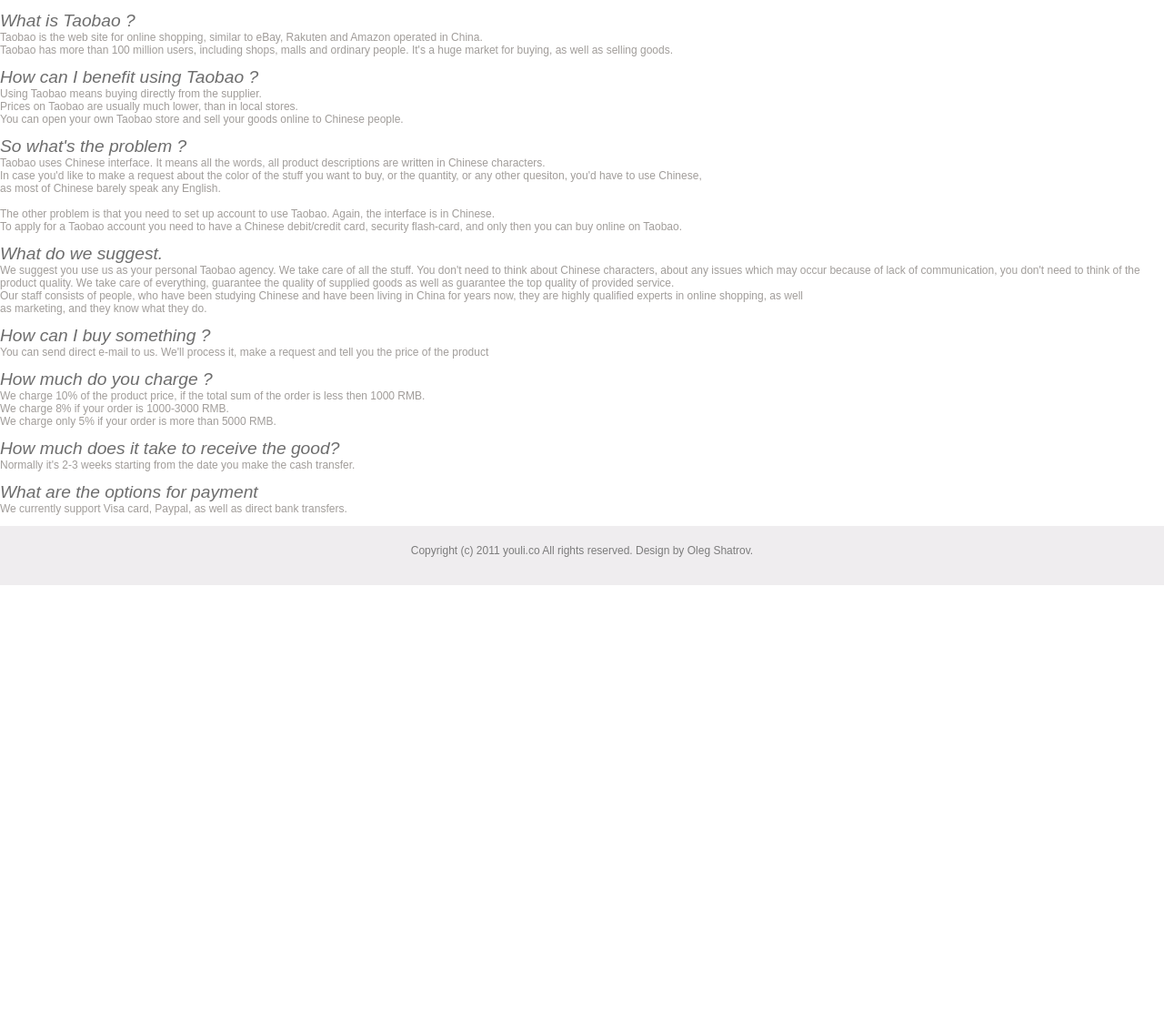
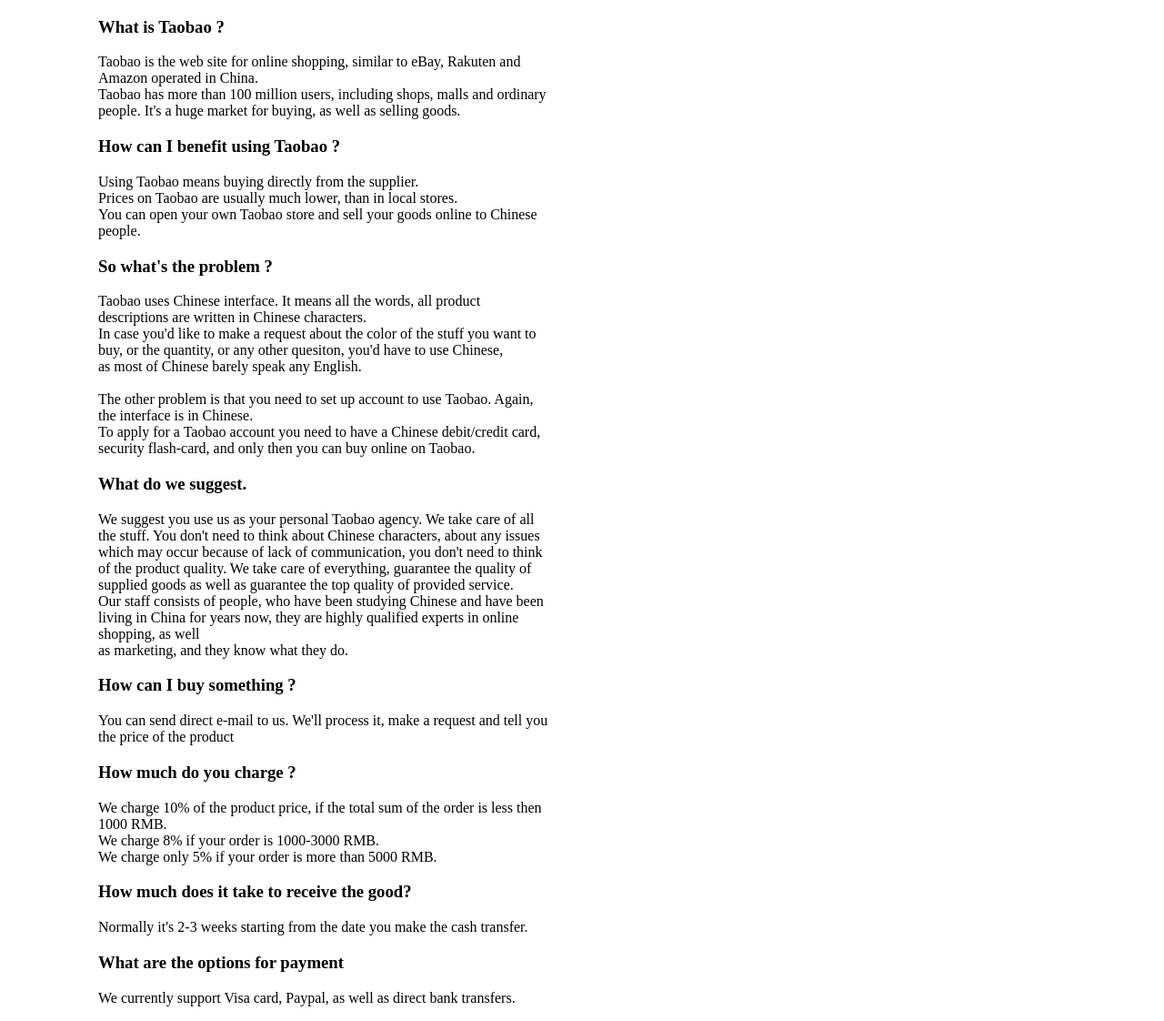
Before and after one commit to iurii/iurii.github.com, a Jekyll site: the page taobao-agency.html, which Jekyll copies as it is, in a window 1280 px wide. Shown: the whole page at 91% size. Built offline with Jekyll 4.4.1, drawn with Linux system fonts in a browser that asks for light colours; before the commit the page ends 900 px from its top, so only the background shows below that.

Commit message:
minor changes to design

```diff
--- a/taobao-agency.html
+++ b/taobao-agency.html
@@ -5,7 +5,14 @@
 <meta name="description" content="" />
 <meta http-equiv="content-type" content="text/html; charset=utf-8" />
 <title>Taobao agency</title>
-<link href="css/style.css" rel="stylesheet" type="text/css" media="screen" />
+  <style type="text/css">
+ .taobao_desc {
+	width: 500px;
+	text-align: left;
+	padding-left: 100px;
+ }
+
+  </style>
 </head>
 <body>
 
@@ -59,10 +66,7 @@
 	</p>
 
 </div>
-<div id="footer">
-	<p>Copyright (c) 2011 youli.co All rights reserved. Design by <a href="http://shenzhen.livejournal.com/">Oleg Shatrov</a>.</p>
-</div>
-<!-- end #footer -->
+
 
 
 </body>
```
